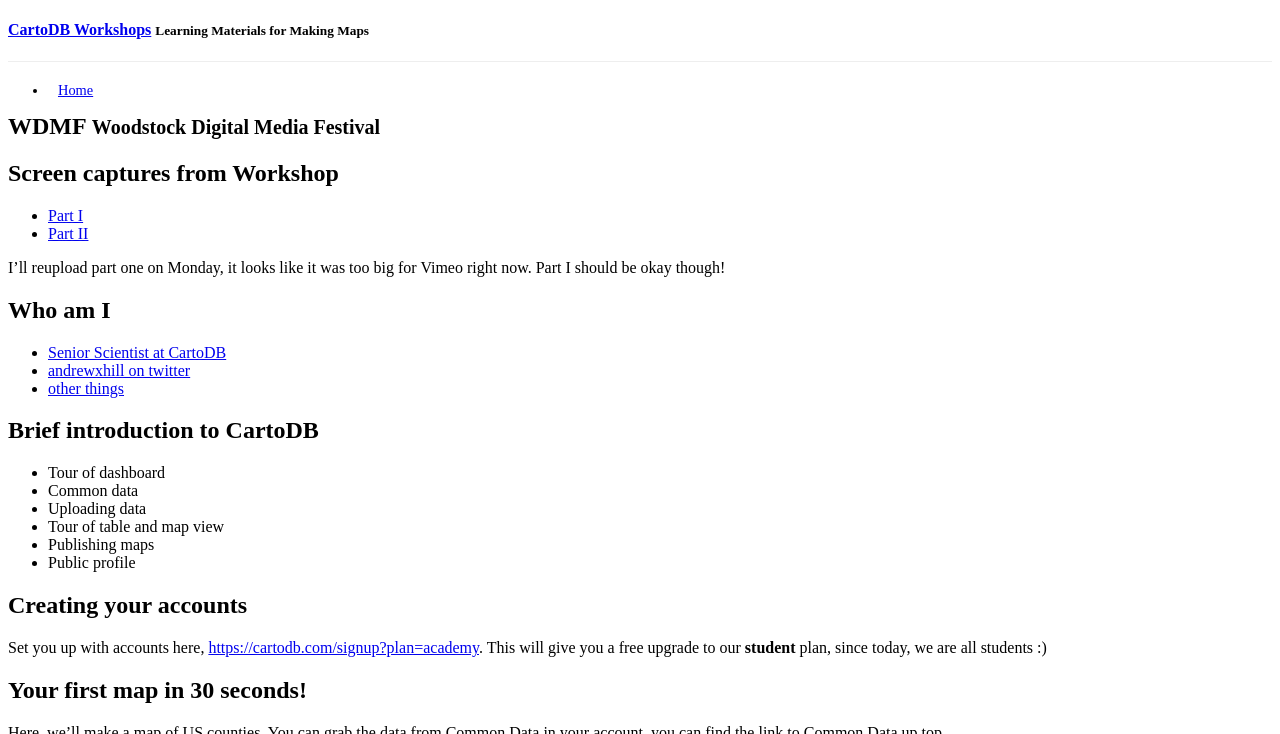
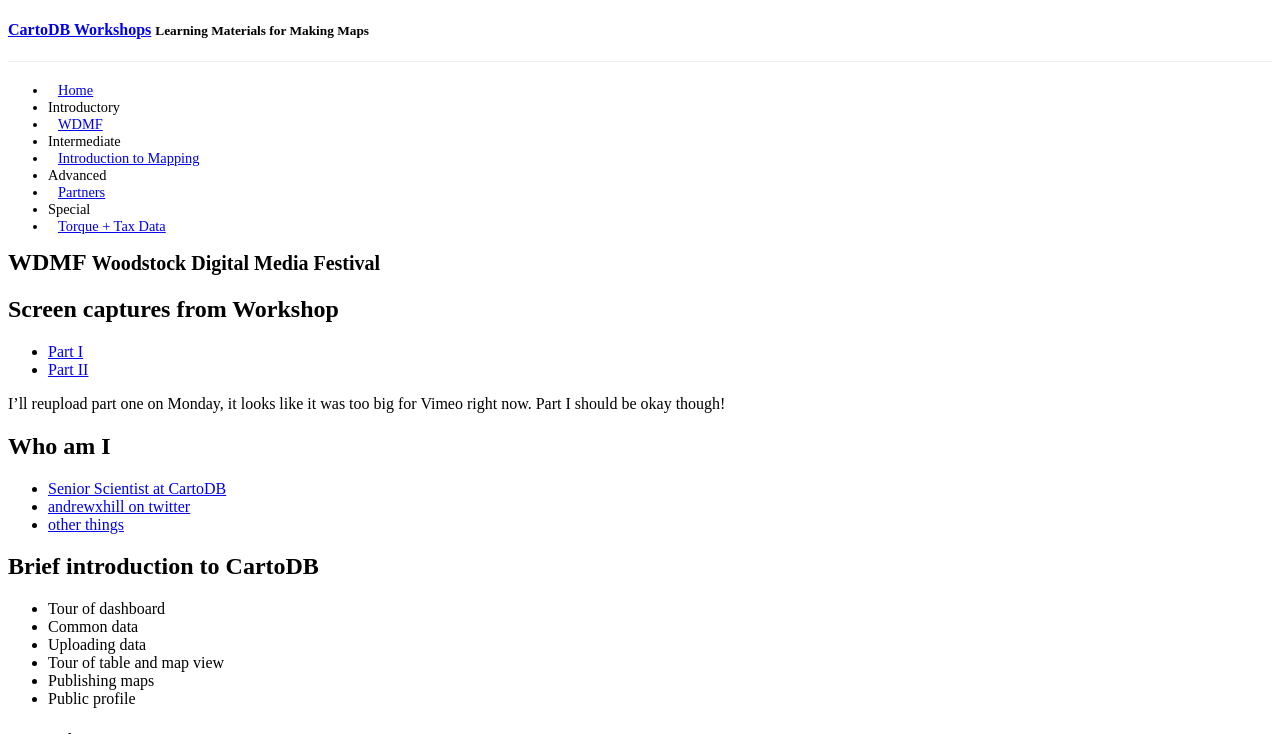
Before and after one commit to CartoDB/training, a Jekyll site: the page built from _posts/2014-11-07-wdmf.md, in a window 1280 px wide and 900 px high, cut to the strip 0-734 px from the top of the window. Built offline with Jekyll 4.4.1, drawn with Linux system fonts in a browser that asks for light colours; a style sheet for code colours, icons or effects is not loaded.

Commit message:
whoops forgot config

```diff
--- a/_config.yml
+++ b/_config.yml
@@ -16,11 +16,10 @@
 
 # Default categories (in order) to appear in the navigation
 sections: [
-    ['ws', 'Workshops'],
-    ['tut', 'Tutorial'],
-    ['ref', 'Reference'],
-    ['dev', 'Developers'],
-    ['post', 'Posts']
+    ['intro', 'Introductory'],
+    ['inter', 'Intermediate'],
+    ['adv', 'Advanced'],
+    ['sp', 'Special']
 ]
 
 # Keep as an empty string if served up at the root. If served up at a specific
```
